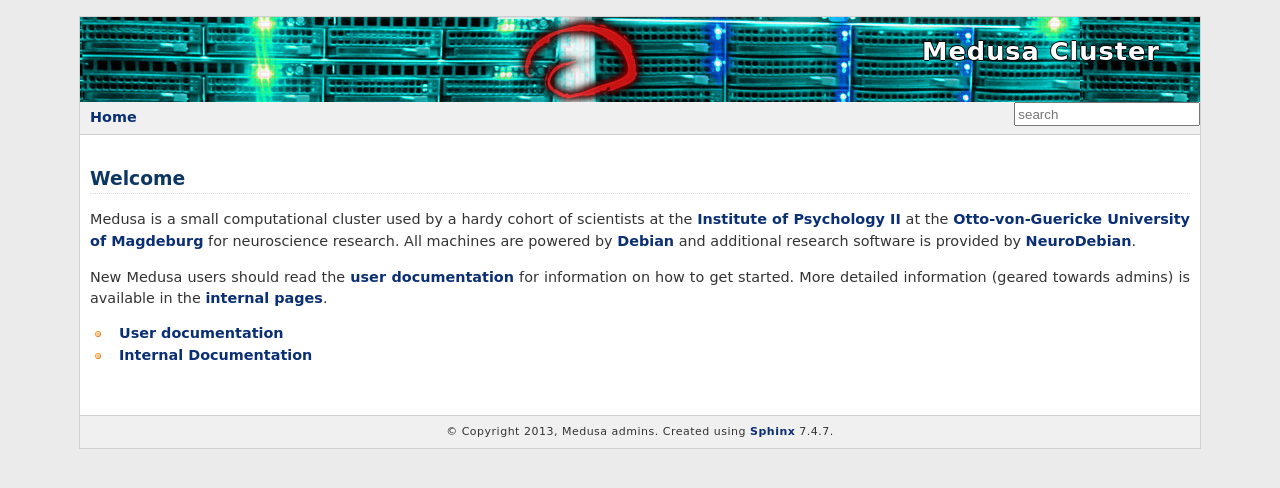
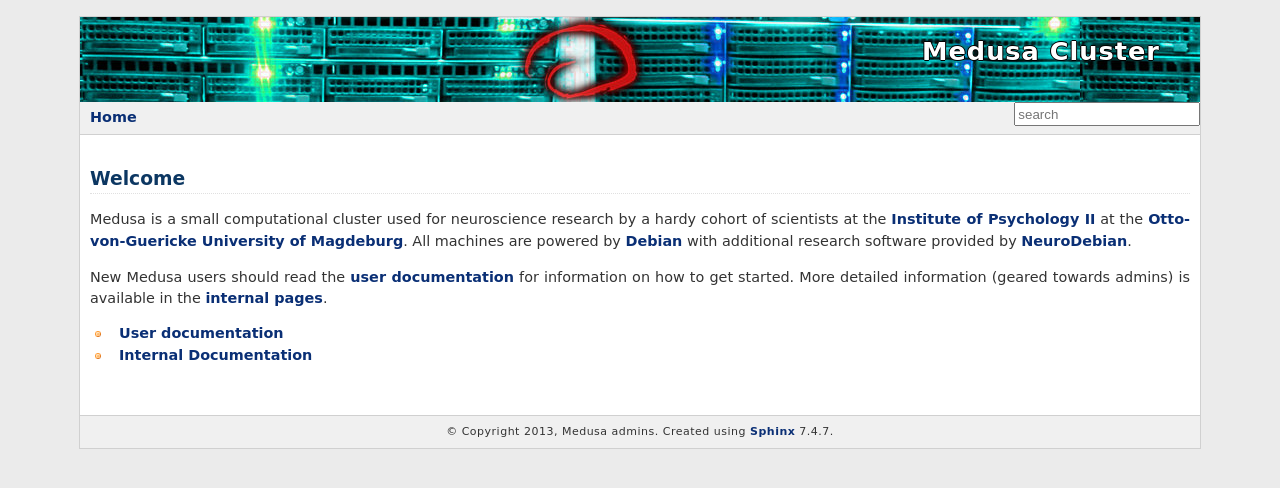
Before and after one commit to psychoinformatics-de/ipsy-docs, a Sphinx documentation site: the page built from source/index.rst, in a window 1280 px wide. Shown: the top 488 px of the page. Built offline with Sphinx 7.4.7, drawn with Linux system fonts in a browser that asks for light colours; formulas are drawn with MathJax 3; some of the changed lines change nothing that is shown.

Commit message:
Updating wording. It was correct, but bothered me.

```diff
--- a/source/index.rst
+++ b/source/index.rst
@@ -1,9 +1,13 @@
+.. -*- mode: rst; fill-column: 79 -*-
+.. ex: set sts=4 ts=4 sw=4 et tw=79:
+
+**********************
 Welcome
-=======
-Medusa is a small computational cluster used by a hardy cohort of scientists at the
-`Institute of Psychology II`_ at the `Otto-von-Guericke University of Magdeburg`_
-for neuroscience research. All machines are powered by Debian_ and additional
-research software is provided by NeuroDebian_.
+**********************
+Medusa is a small computational cluster used for neuroscience research by a hardy
+cohort of scientists at the `Institute of Psychology II`_ at the
+`Otto-von-Guericke University of Magdeburg`_. All machines are powered by Debian_
+with additional research software provided by NeuroDebian_.
 
 .. _Institute of Psychology II: http://www.ipsy.ovgu.de/en/institute_of_psychology.html
 .. _Otto-von-Guericke University of Magdeburg: http://www.ovgu.de/
```
